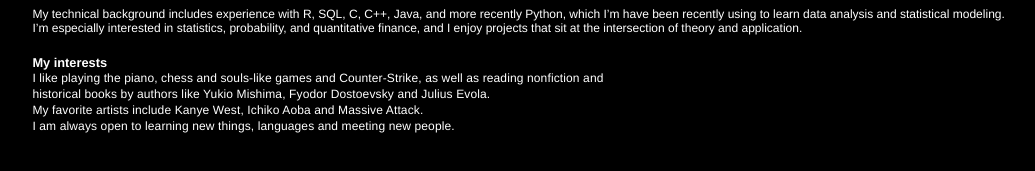
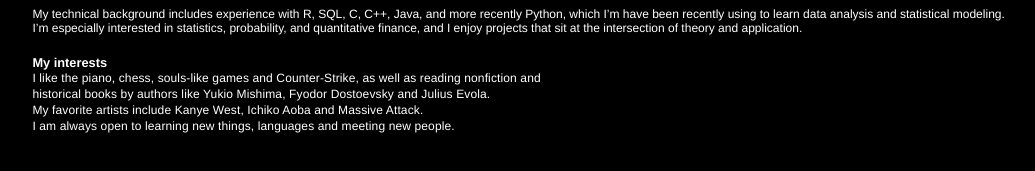
Before and after one commit to casiopeosis/casiopeas_web, a plain HTML site: page about.html in a window 1280 px wide. Shown: the part 217-388 px from the top of the page, without its empty margins (70-1105 px from the left). Drawn offline with Linux system fonts and the light colour scheme.

Commit message:
Refine wording in interests section

```diff
--- a/about.html
+++ b/about.html
@@ -40,7 +40,7 @@
         <div class="cv-section">
             <h2>My interests</h2>
             <p>
-                I like playing the piano, chess and souls-like games and Counter-Strike, as well as
+                I like the piano, chess, souls-like games and Counter-Strike, as well as
                 reading nonfiction and <br> historical books by authors like Yukio Mishima, Fyodor Dostoevsky and Julius Evola.
                 <br> My favorite artists include Kanye West, Ichiko Aoba and Massive Attack.
                 <br> I am always open to learning new things, languages and meeting new people.
```
